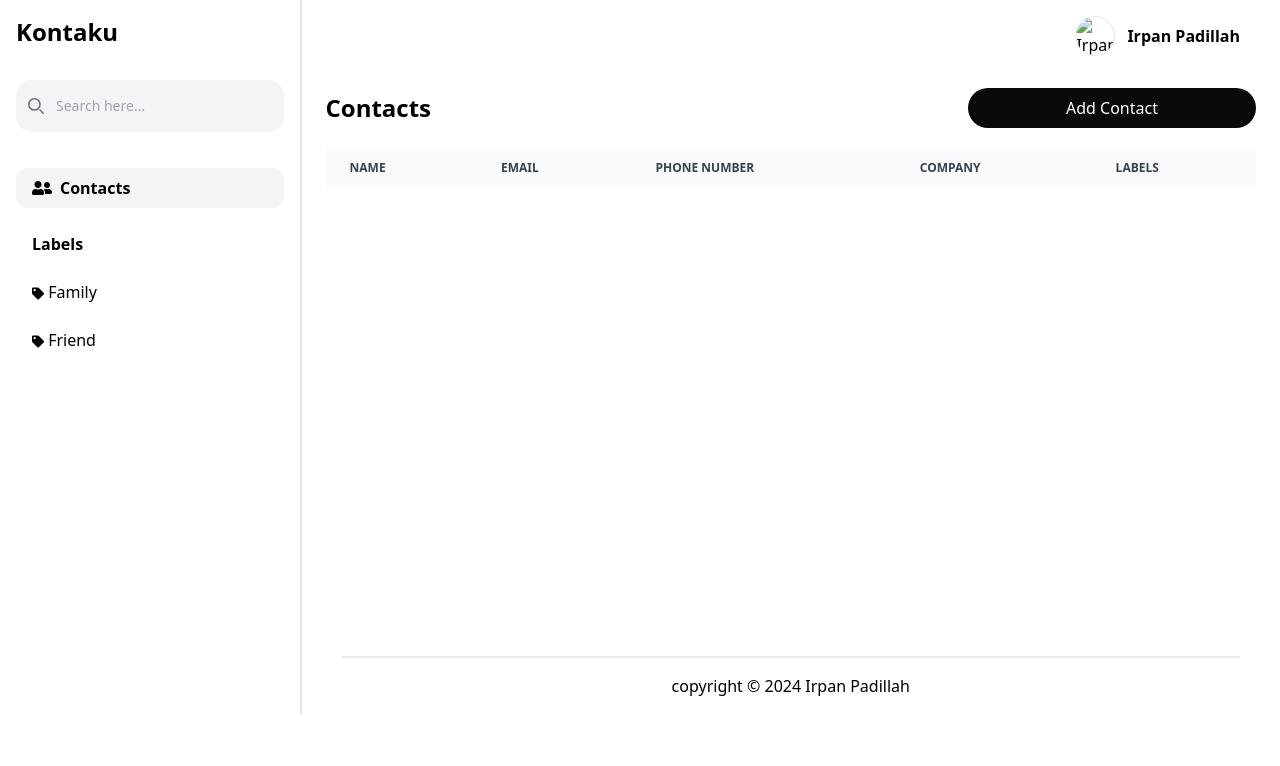
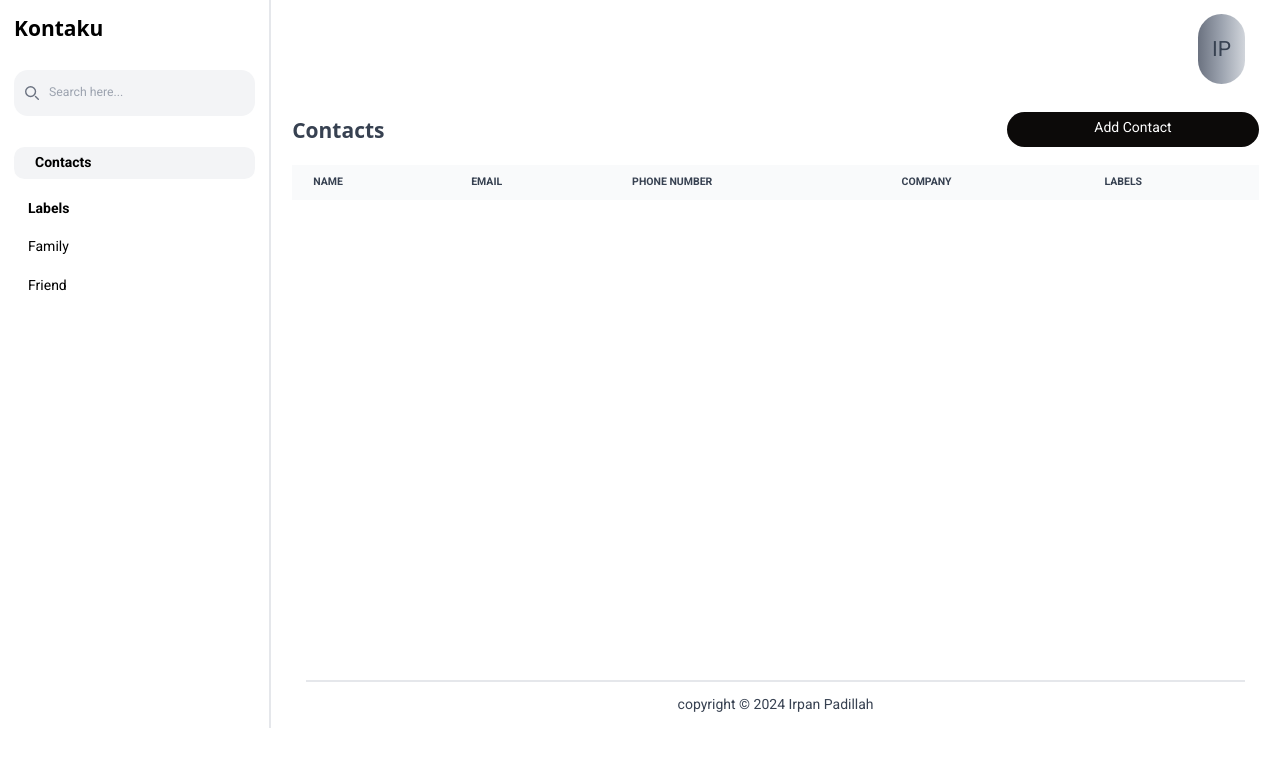
Before and after one commit to Padillahirpan/bearmentor-address-book, a website: page index.html in a window 1280 px wide. Drawn offline with nearby package versions, Linux system fonts and the light colour scheme; files that its build step writes are made by us from their sources.

Commit message:
add tailwind css

```diff
--- /dev/null
+++ b/assets/css/tailwind.css
@@ -0,0 +1,11 @@
+@tailwind base;
+@tailwind components;
+@tailwind utilities;
+
+@layer base {
+  html {
+    font-family: 'Roboto', sans-serif;
+    font-optical-sizing: auto;
+    @apply font-normal not-italic text-sm text-gray-700;
+  }
+}
--- a/detail-contact/index.html
+++ b/detail-contact/index.html
@@ -3,13 +3,16 @@
 <head>
     <meta charset="UTF-8">
     <meta name="viewport" content="width=device-width, initial-scale=1.0">
-    <title>Detail Contact</title>
-    <script src="https://cdn.tailwindcss.com"></script>
+    <title>Address Book</title>
 
-    <link rel="stylesheet" href="https://cdnjs.cloudflare.com/ajax/libs/font-awesome/5.15.4/css/all.min.css"/>
-    <link rel="preconnect" href="https://fonts.googleapis.com">
-    <link rel="preconnect" href="https://fonts.gstatic.com" crossorigin>
-    <link href="https://fonts.googleapis.com/css2?family=Neuton:ital,wght@0,200;0,300;0,400;0,700;0,800;1,400&display=swap" rel="stylesheet">
+    <link rel="stylesheet" href="/assets/css/tailwind-output.css">
+
+    <link rel="preconnect" href="https://fonts.googleapis.com" />
+    <link rel="preconnect" href="https://fonts.gstatic.com" crossorigin />
+    <link
+      href="https://fonts.googleapis.com/css2?family=Roboto:ital,wght@0,100;0,300;0,400;0,500;0,700;0,900;1,100;1,300;1,400;1,500;1,700;1,900&display=swap"
+      rel="stylesheet"
+    />
 </head>
 <body>
   <div class="flex">
@@ -63,12 +66,9 @@
       <header
         class="bg-white flex justify-end items-center p-4 md:px-10 mx-auto w-full">
         <div class="flex items-center">
-          <img
-            src=""
-            alt="Irpan Padillah"
-            class="h-10 w-10 rounded-full border"
-          />
-          <span class="ml-3 font-bold">Irpan Padillah</span>
+          <div class="rounded-full grid items-center text-center w-15 h-20 p-4 bg-gradient-to-r from-gray-500 via-gray-400 to-gray-300">
+            <p class="text-gray-700 text-2xl">IP</p>
+          </div>
         </div>
       </header>
       <main
--- a/index.html
+++ b/index.html
@@ -4,12 +4,15 @@
     <meta charset="UTF-8">
     <meta name="viewport" content="width=device-width, initial-scale=1.0">
     <title>Address Book</title>
-    <script src="https://cdn.tailwindcss.com"></script>
 
-    <link rel="stylesheet" href="https://cdnjs.cloudflare.com/ajax/libs/font-awesome/5.15.4/css/all.min.css"/>
-    <link rel="preconnect" href="https://fonts.googleapis.com">
-    <link rel="preconnect" href="https://fonts.gstatic.com" crossorigin>
-    <link href="https://fonts.googleapis.com/css2?family=Neuton:ital,wght@0,200;0,300;0,400;0,700;0,800;1,400&display=swap" rel="stylesheet">
+    <link href="/assets/css/index.css" rel="stylesheet" />
+
+    <link rel="preconnect" href="https://fonts.googleapis.com" />
+    <link rel="preconnect" href="https://fonts.gstatic.com" crossorigin />
+    <link
+      href="https://fonts.googleapis.com/css2?family=Roboto:ital,wght@0,100;0,300;0,400;0,500;0,700;0,900;1,100;1,300;1,400;1,500;1,700;1,900&display=swap"
+      rel="stylesheet"
+    />
 </head>
 <body>
   <div class="flex">
@@ -64,12 +67,9 @@
       <header
         class="bg-white flex justify-end items-center p-4 md:px-10 mx-auto w-full">
         <div class="flex items-center">
-          <img
-            src=""
-            alt="Irpan Padillah"
-            class="h-10 w-10 rounded-full border"
-          />
-          <span class="ml-3 font-bold">Irpan Padillah </span>
+          <div class="rounded-full grid items-center text-center w-15 h-20 p-4 bg-gradient-to-r from-gray-500 via-gray-400 to-gray-300">
+            <p class="text-gray-700 text-2xl">IP</p>
+          </div>
         </div>
       </header>
       <main
--- /dev/null
+++ b/tailwind.config.js
@@ -0,0 +1,8 @@
+/** @type {import('tailwindcss').Config} */
+module.exports = {
+  content: ["./**/*.{html,js}"],
+  theme: {
+    extend: {},
+  },
+  plugins: [],
+};
```
Also changed, not shown: package.json (added, +16 -0 lines), 1 other file.
